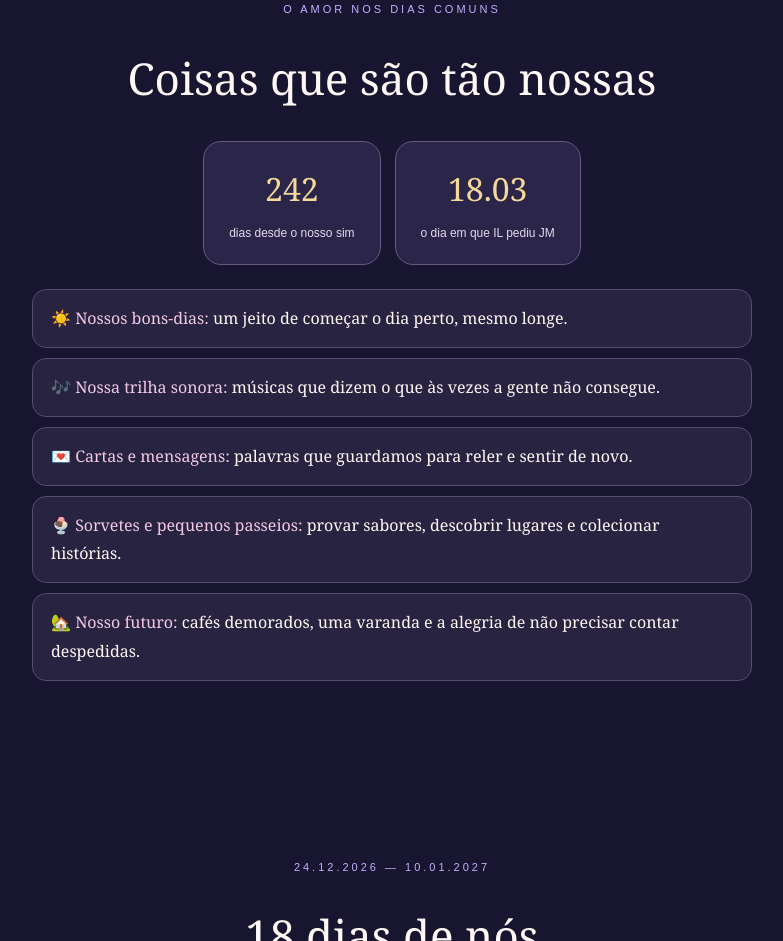
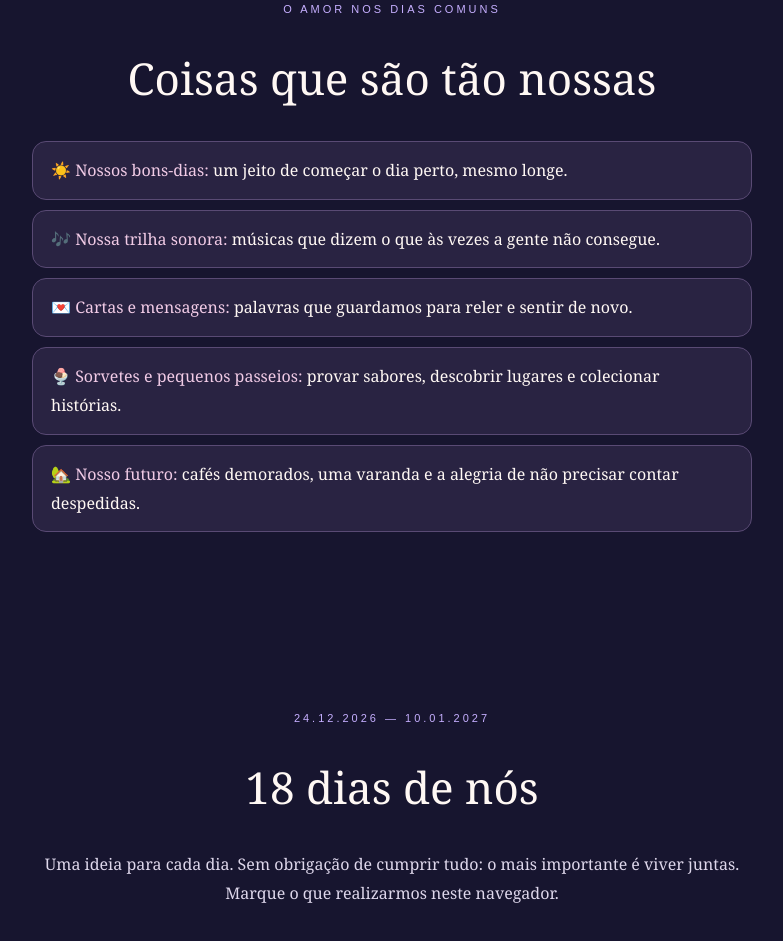
Before and after one commit to jeyzams/um-album-chamado-nos, a plain HTML site: page index.html in a window 1280 px wide. Shown: the part 6711-7652 px from the top of the page, without its empty margins (248-1031 px from the left). Drawn offline with Linux system fonts and the light colour scheme.

Commit message:
Update index.html

```diff
--- a/index.html
+++ b/index.html
@@ -253,7 +253,6 @@ body{background:radial-gradient(ellipse at 15% 10%,#28234d 0,transparent 35%),va
 <section id="nossos-rituais">
   <div class="section-label">O amor nos dias comuns</div>
   <h2>Coisas que são tão nossas</h2>
-  <div class="love-stats"><div class="stat"><strong id="daysTogether">—</strong><span>dias desde o nosso sim</span></div><div class="stat"><strong>18.03</strong><span>o dia em que IL pediu JM</span></div></div>
   <div class="ritual-list">
     <div class="ritual"><b>☀️ Nossos bons-dias:</b> um jeito de começar o dia perto, mesmo longe.</div>
     <div class="ritual"><b>🎶 Nossa trilha sonora:</b> músicas que dizem o que às vezes a gente não consegue.</div>
@@ -424,9 +423,6 @@ setInterval(updateCountdown,1000);
   star.style.left=((i*73+17)%100)+'%';star.style.top=((i*47+11)%100)+'%';
   star.style.animationDelay=((i%9)*.37)+'s';star.style.fontSize=(9+i%11)+'px';sky.appendChild(star);
  }
- const start=Date.UTC(2026,2,18),today=new Date();
- const current=Date.UTC(today.getFullYear(),today.getMonth(),today.getDate());
- document.getElementById('daysTogether').textContent=Math.max(0,Math.floor((current-start)/86400000));
  const days=[
  ['24/12','Nossa noite de Natal','Ceia, música, uma prece e uma fotografia.'],
  ['25/12','Natal de pijama','Café demorado e cartinhas.'],
```
